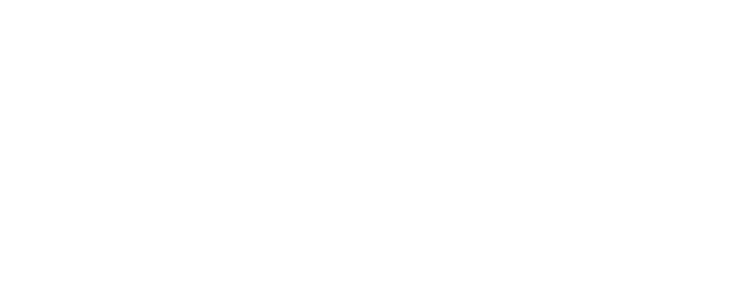
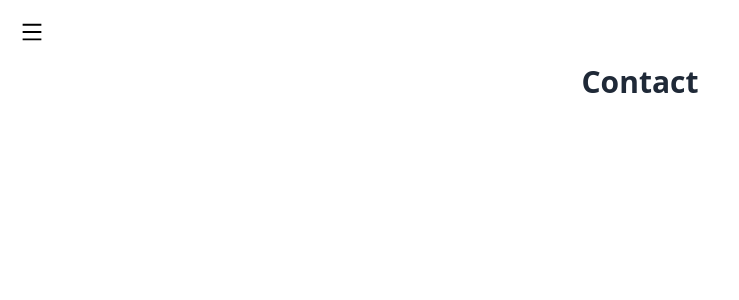
Before and after one commit to matt-plank/matt-plank.github.io, a React (Vite) app: page /#/contact in a window 1280 px wide. Before the commit this address had no page. Shown: the top 300 px of the page, without its empty margins (0-739 px from the left). Built offline with nearby package versions, Linux system fonts and the light colour scheme.

Commit message:
Added contact page

```diff
--- a/src/App.jsx
+++ b/src/App.jsx
@@ -1,5 +1,6 @@
 import { Route, HashRouter as Router, Routes } from "react-router-dom";
 import Articles from "./pages/articles";
+import Contact from "./pages/contact";
 import Home from "./pages/home";
 
 function App() {
@@ -8,6 +9,7 @@
       <Routes>
         <Route path="/" exact element={<Home />} />
         <Route path="/articles" exact element={<Articles />} />
+        <Route path="/contact" exact element={<Contact />} />
       </Routes>
     </Router>
   );
--- /dev/null
+++ b/src/pages/contact.jsx
@@ -0,0 +1,17 @@
+import NavBar from "../components/nav/navbar";
+
+const Contact = () => {
+  return (
+    <>
+      <NavBar />
+
+      <div className="flex flex-col gap-5">
+        <h1 className="font-black text-gray-800 text-3xl text-center">
+          Contact
+        </h1>
+      </div>
+    </>
+  );
+};
+
+export default Contact;
```
